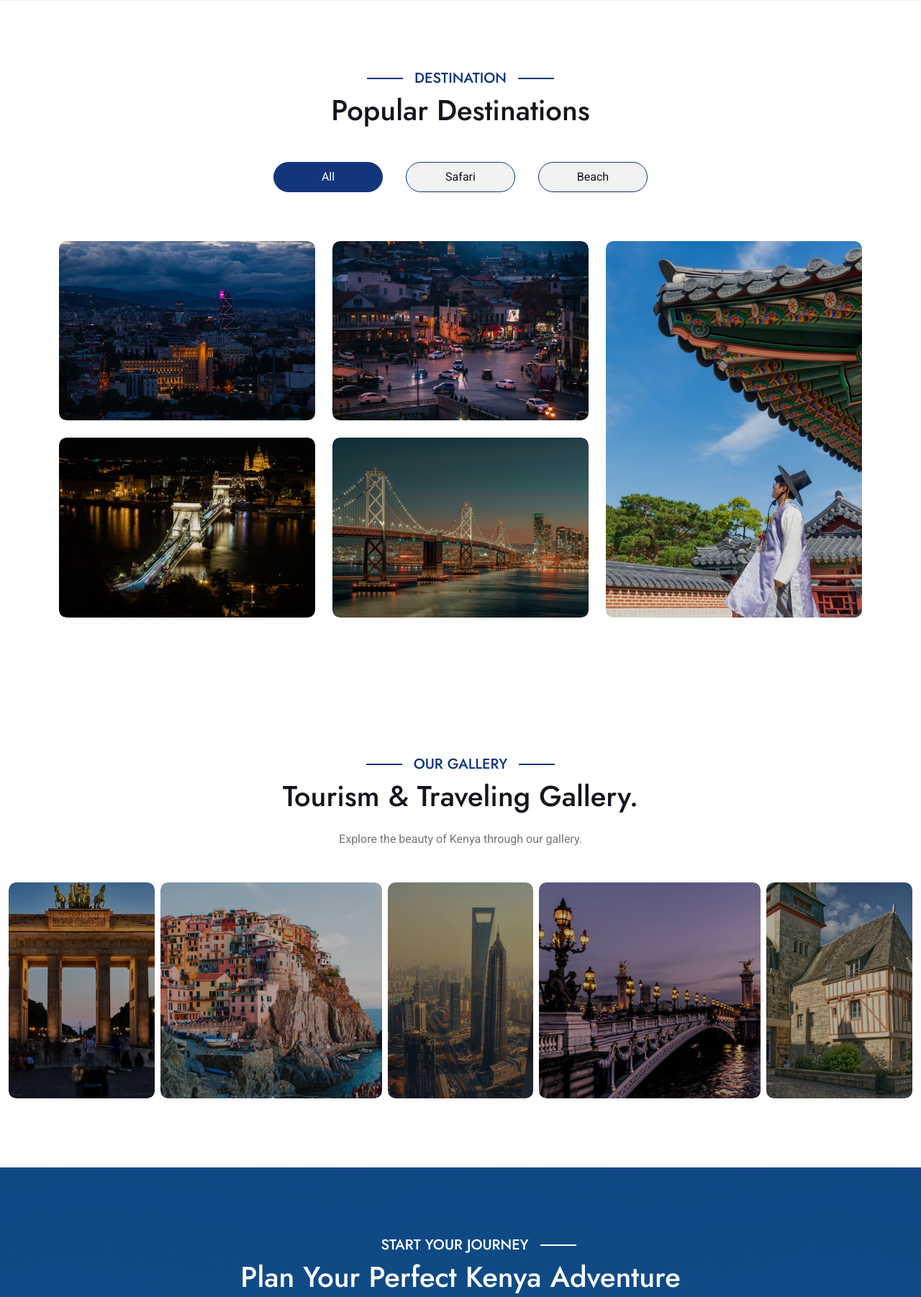
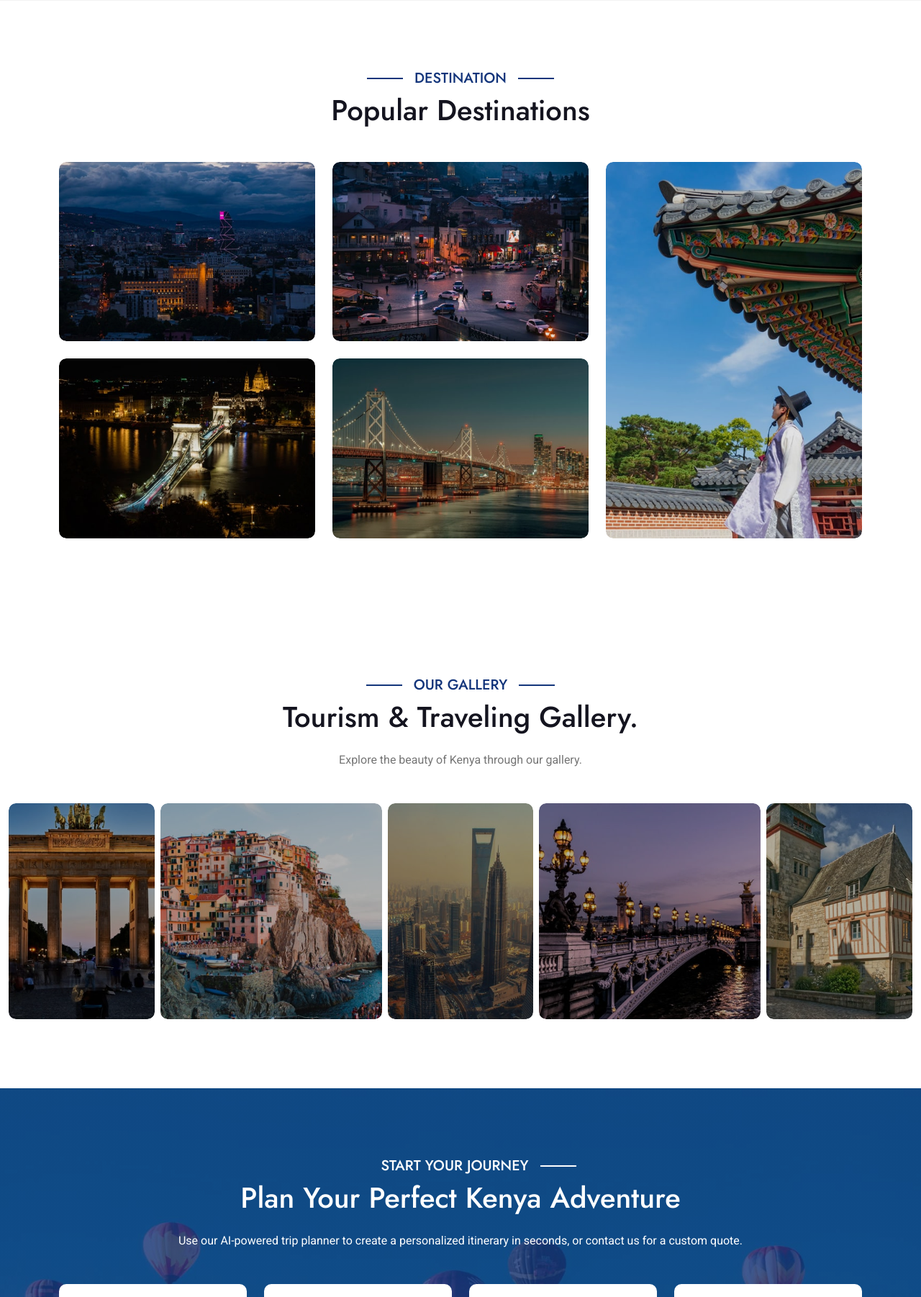
Before and after one commit to owuorviny109/SafariSmart, a Django app: page / in a window 1280 px wide. Shown: the part 2357-4159 px from the top of the page at 72% size. Run offline with Django 5.2, Linux system fonts and the light colour scheme; data comes from the database, SQL or seed files in the repository; data that the repository does not hold is empty; some libraries are stand-ins or nearby versions.

Commit message:
Simplify Popular Destinations layout
Removed category filter buttons and tab navigation; updated section to display all destinations in a single unified layout.

```diff
--- a/static/travela/css/style.css
+++ b/static/travela/css/style.css
@@ -453,14 +453,14 @@
 
 
 /*** Destination Start ***/
-.destination .tab-class .tab-content .tab-pane .destination-img {
+.destination .destination-img {
     position: relative;
     overflow: hidden;
     border-radius: 10px;
     z-index: 1;
 }
 
-.destination .tab-class .tab-content .tab-pane .destination-img .destination-overlay {
+.destination .destination-img .destination-overlay {
     position: absolute;
     bottom: -100%;
     left: 0;
@@ -468,7 +468,7 @@
     transition: 0.5s;
 }
 
-.destination .tab-class .tab-content .tab-pane .destination-img .search-icon {
+.destination .destination-img .search-icon {
     position: absolute;
     width: 100%;
     height: 100%;
@@ -483,7 +483,7 @@
 
 }
 
-.destination .tab-class .tab-content .tab-pane .destination-img .search-icon a i {
+.destination .destination-img .search-icon a i {
     opacity: 0;
     transition: 0.5s;
 }
@@ -499,23 +499,23 @@
     color: var(--bs-white) !important;
 }
 
-.destination .tab-class .tab-content .destination-img:hover .search-icon {
+.destination .destination-img:hover .search-icon {
     background: rgba(19, 53, 123, 0.4);
 }
 
-.destination .tab-class .tab-content .destination-img:hover .destination-overlay {
+.destination .destination-img:hover .destination-overlay {
     bottom: 0;
 }
 
-.destination .tab-class .tab-content .destination-img:hover .search-icon a i {
+.destination .destination-img:hover .search-icon a i {
     opacity: 1;
 }
 
-.destination .tab-class .tab-content .destination-img img {
+.destination .destination-img img {
     transition: 0.5s;
 }
 
-.destination .tab-class .tab-content .destination-img:hover img {
+.destination .destination-img:hover img {
     transform: scale(1.2);
 }
 /*** Destination End ***/
--- a/templates/core/landing.html
+++ b/templates/core/landing.html
@@ -208,29 +208,7 @@ planning today!{% endblock %}
             <h5 class="section-title px-3">Destination</h5>
             <h1 class="mb-0">Popular Destinations</h1>
         </div>
-        <div class="tab-class text-center">
-            <ul class="nav nav-pills d-inline-flex justify-content-center mb-5">
-                <li class="nav-item">
-                    <a class="d-flex mx-3 py-2 border border-primary bg-light rounded-pill active" data-bs-toggle="pill"
-                        href="#tab-1">
-                        <span class="text-dark" style="width: 150px;">All</span>
-                    </a>
-                </li>
-                <li class="nav-item">
-                    <a class="d-flex py-2 mx-3 border border-primary bg-light rounded-pill" data-bs-toggle="pill"
-                        href="#tab-2">
-                        <span class="text-dark" style="width: 150px;">Safari</span>
-                    </a>
-                </li>
-                <li class="nav-item">
-                    <a class="d-flex mx-3 py-2 border border-primary bg-light rounded-pill" data-bs-toggle="pill"
-                        href="#tab-3">
-                        <span class="text-dark" style="width: 150px;">Beach</span>
-                    </a>
-                </li>
-            </ul>
-            <div class="tab-content">
-                <div id="tab-1" class="tab-pane fade show p-0 active">
+        <div>
                     <div class="row g-4">
                         <div class="col-xl-8">
                             <div class="row g-4">
```
